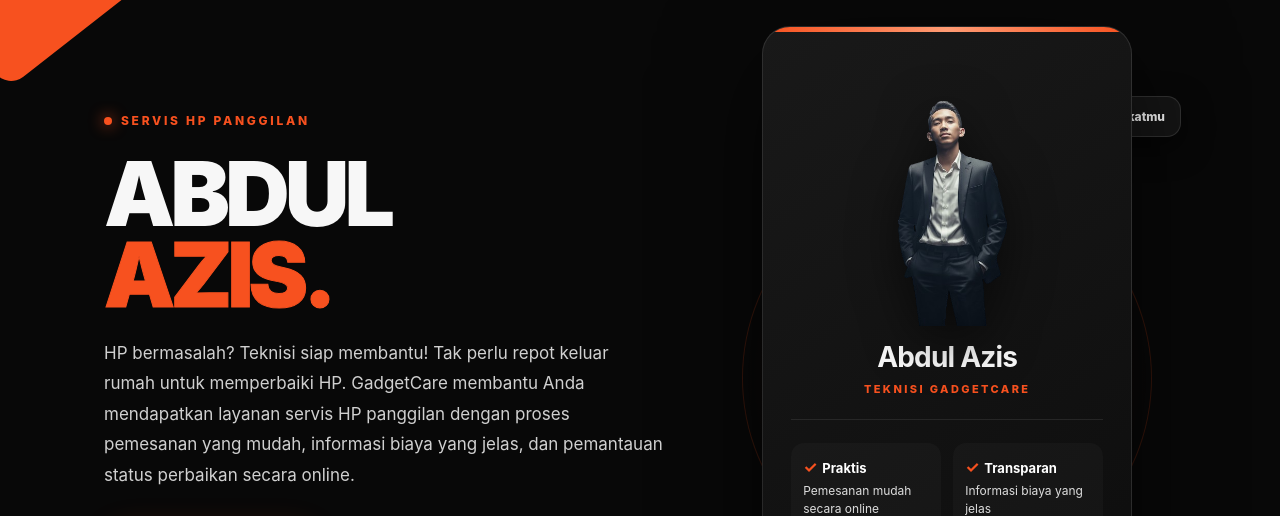
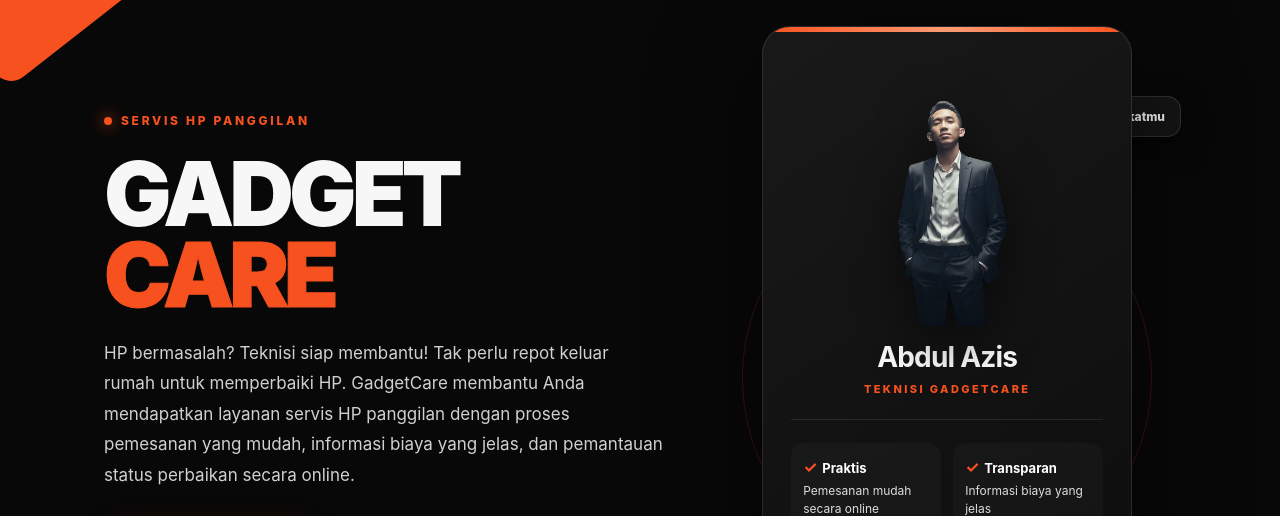
Before and after one commit to abdulazis0000123-star/profile, a plain HTML site: page index.html in a window 1280 px wide. Shown: the part 114-630 px from the top of the page. Drawn offline with Linux system fonts and the light colour scheme.

Commit message:
index.html

```diff
--- a/index.html
+++ b/index.html
@@ -68,7 +68,7 @@
   <main id="home">
     <section class="hero-copy">
       <div class="eyebrow"><span class="dot"></span> Servis HP panggilan</div>
-      <h1>ABDUL<span>AZIS.</span></h1>
+      <h1>GADGET<span>CARE</span></h1>
       <p class="intro">HP bermasalah? Teknisi siap membantu! Tak perlu repot keluar rumah untuk memperbaiki HP. GadgetCare membantu Anda mendapatkan layanan servis HP panggilan dengan proses pemesanan yang mudah, informasi biaya yang jelas, dan pemantauan status perbaikan secara online.</p>
       <div class="actions">
         <a class="btn btn-primary" href="https://gadgetcare.web.id" target="_blank" rel="noopener noreferrer">BOOKING SEKARANG <span aria-hidden="true">↗</span></a>
```
